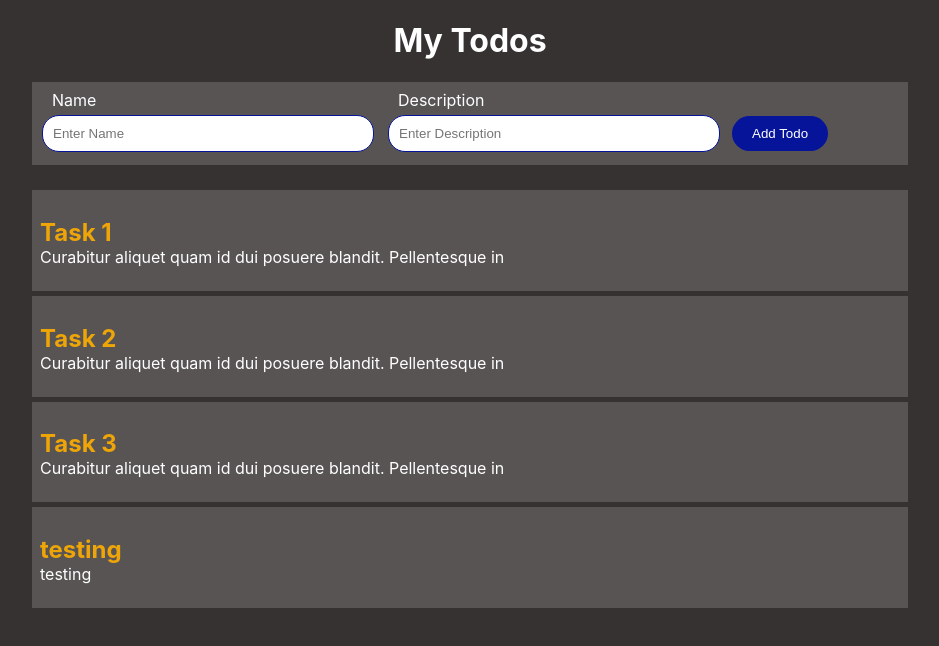
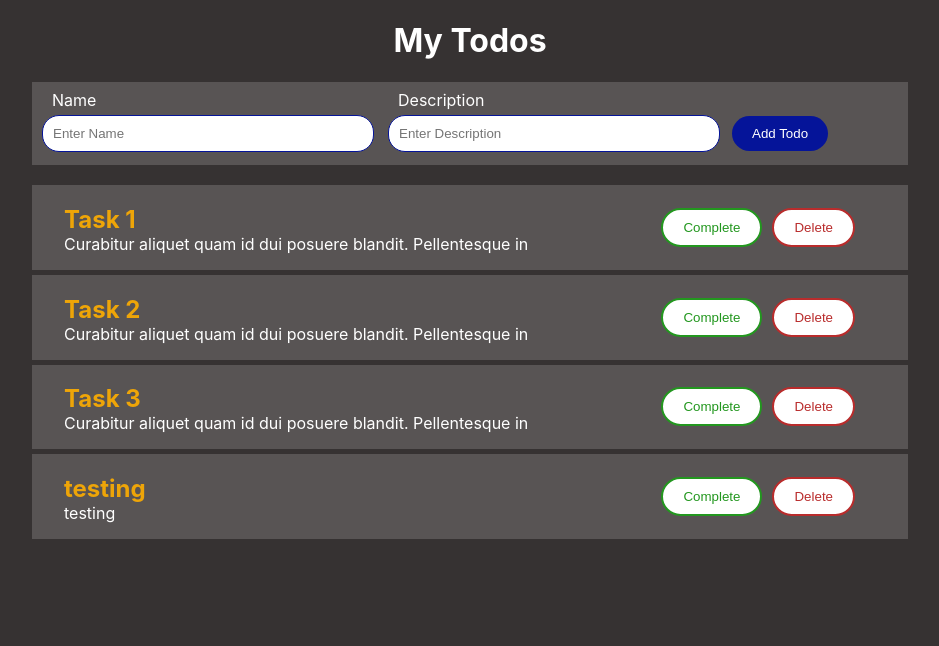
Before and after one commit to PrinceNiyonshuti/todos-react, a React (Create React App) app: page / in a window 1280 px wide. Shown: the top 646 px of the page, without its empty margins (170-1109 px from the left). Built offline with nearby package versions, Linux system fonts and the light colour scheme; data requests are answered from the project's data file.

Commit message:
ft(Task): creating task and retrieving all task on DOM

```diff
--- a/src/components/task.css
+++ b/src/components/task.css
@@ -1,9 +1,14 @@
-.holder {
+.task-holder {
     background-color: rgb(88, 84, 84);
     margin-left: 12rem;
     margin-right: 12rem;
     margin-bottom: 5px;
     text-align: left;
+    display: flex;
+    flex-flow: row wrap;
+    align-items: center;
+    justify-content: space-between;
+    padding-left: 2rem;
 }
 h2{
     color:rgb(238, 165, 8);
@@ -11,3 +16,25 @@ h2{
 p{
     margin-top: -20px;
 }
+.task-content{
+
+}
+.task-actions{
+    margin-right: 3rem;
+}
+.btn {
+    padding: 10px 20px;
+    background-color: white;
+    cursor: pointer;
+    border-radius: 30px;
+    margin: 5px;
+}
+.complete-btn{
+    border: solid 2px rgb(35, 151, 31);
+    color: rgb(35, 151, 31);
+    ;
+}
+.delete-btn{
+    border: solid 2px rgb(185, 44, 44);
+    color: rgb(185, 44, 44);
+}
--- a/src/components/task.js
+++ b/src/components/task.js
@@ -7,10 +7,14 @@ function task({ taskData }) {
     return (
         <div>
             {taskData.map((task) => (
-				<div className="holder" key={task.id}>
-                    <div>
+				<div className="task-holder" key={task.id}>
+                    <div className="task-content">
                         <h2>{task.name}</h2>
                         <p>{task.description}</p>
+                    </div>
+                    <div className="task-actions">
+                        <button className="btn complete-btn" type="submit">Complete</button>
+                        <button className="btn delete-btn" type="submit">Delete</button>
                     </div>
                 </div>
 			))}
```
